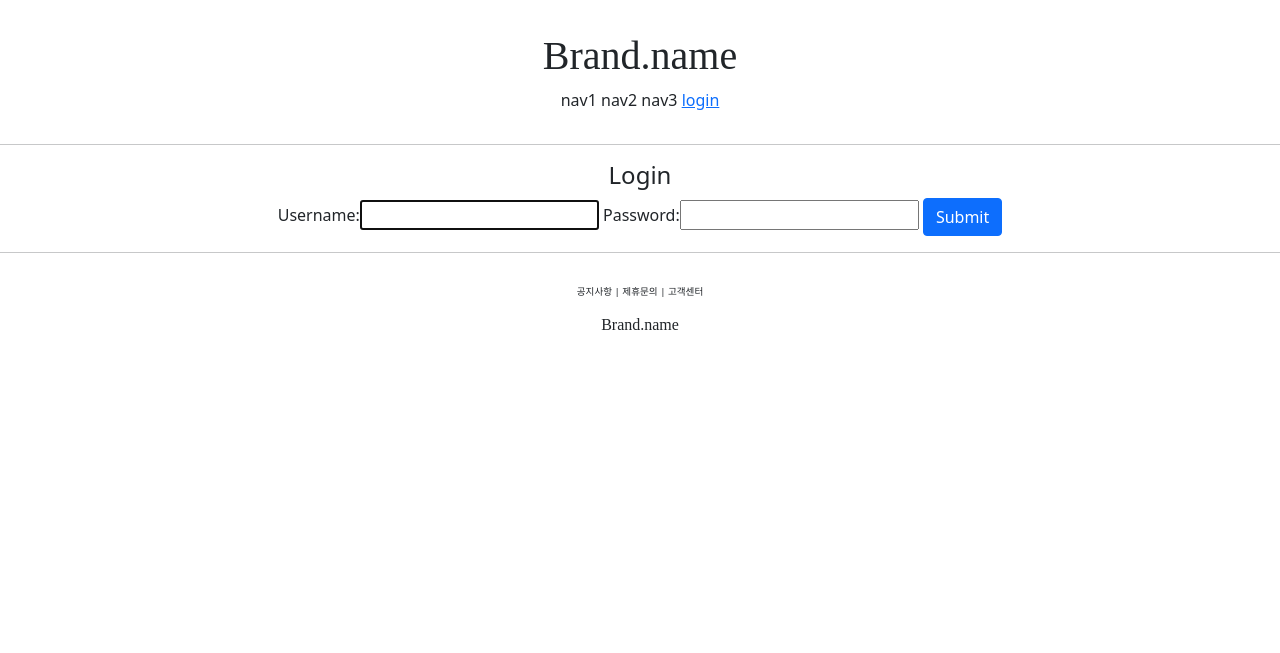
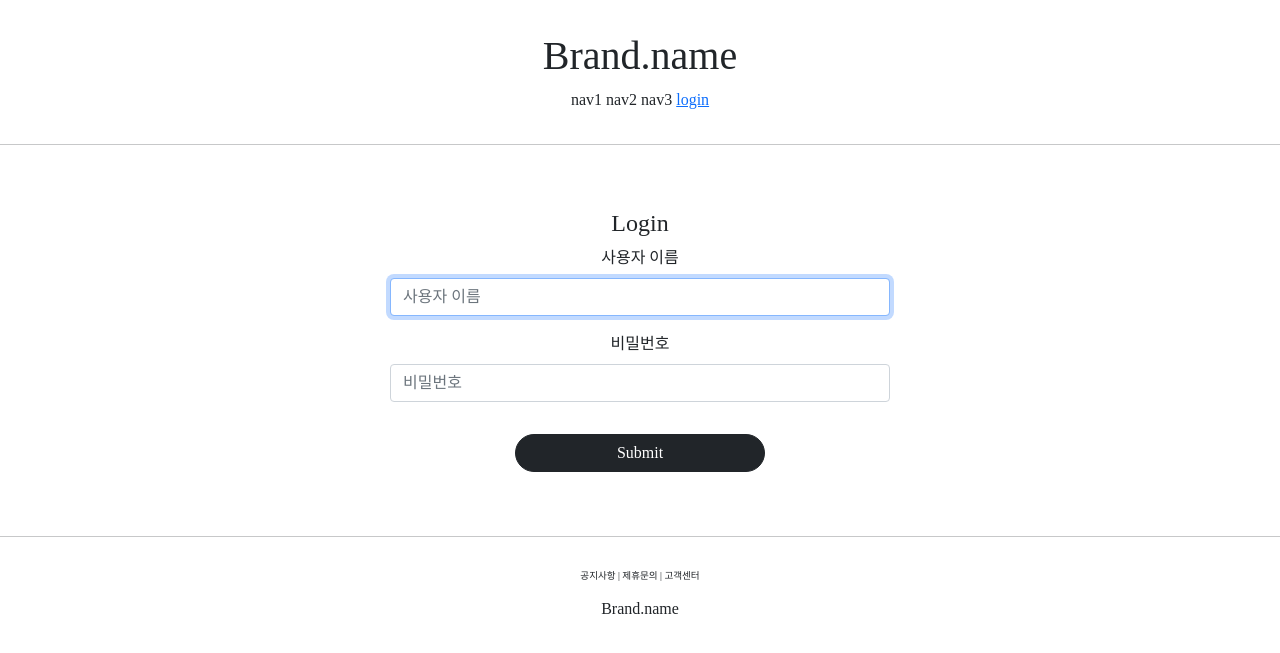
Before and after one commit to P-ws/Django-shoppingProject, a Django app: page /account/login/ in a window 1280 px wide. Shown: the top 653 px of the page. Run offline with Django 3.2, Linux system fonts and the light colour scheme; some libraries are stand-ins or nearby versions; some web fonts are replaced.

Commit message:
<bootstrap, 글꼴로 페이지 꾸미기> 1. google에 django bootstrap4쳐서 시키는대로 하기 (로드, 셋팅, 사용법 등) 2. 부트스트랩 폼으로 login, create html로 바꿔주기 3. static에 fonts라는 디렉을 만들은 후 다운로드한 파일들을 넣어주기 (복붙) 4. html head에 fonts에 대한것들을 <style>태그안에 넣어주기 5. 적용하고 싶은 곳에 font를 설정

```diff
--- a/Shopping_Project/settings.py
+++ b/Shopping_Project/settings.py
@@ -50,7 +50,8 @@ INSTALLED_APPS = [
     'django.contrib.sessions',
     'django.contrib.messages',
     'django.contrib.staticfiles',
-    'accountapp'
+    'accountapp',
+    'bootstrap4',
 ]
 
 MIDDLEWARE = [
@@ -118,7 +119,7 @@ AUTH_PASSWORD_VALIDATORS = [
 # Internationalization
 # https://docs.djangoproject.com/en/3.2/topics/i18n/
 
-LANGUAGE_CODE = 'en-us'
+LANGUAGE_CODE = 'ko'
 
 TIME_ZONE = 'UTC'
 
--- a/accountapp/templates/accountapp/login.html
+++ b/accountapp/templates/accountapp/login.html
@@ -1,15 +1,18 @@
 {% extends 'base.html' %}
+{% load bootstrap4 %}
 
 {% block content %}
-    <div style="text-align: center">
+    <div style="text-align: center; max-width:500px; margin: 4rem auto">
         <div>
             <h4>Login</h4>
         </div>
         <div>
             <form action="" method="post">
                 {% csrf_token %}
-                {{ form }}
-                <input type="submit" class="btn btn-primary">
+{# 기존의 form말고 부트스트랩에서의 폼을 연결해주기{{ form }}#}
+                  {% bootstrap_form form %}
+{#  rounded-pill은 모서리둥글게, col-12가 100%임 그래서 지금은 보모의50%사용 mt는 마진 탑 (부트스트랩용어)#}
+                <input type="submit" class="btn btn-dark rounded-pill col-6 mt-3">
             </form>
         </div>
     </div>
--- a/templates/base.html
+++ b/templates/base.html
@@ -3,7 +3,7 @@
 
 {% include 'head.html' %}
 
-<body>
+<body style="font-family: NanumBarunGothic">
     {% include 'header.html' %}
 
     <hr>
--- a/templates/head.html
+++ b/templates/head.html
@@ -15,4 +15,29 @@
 
     {#DEFAULT CSS LINK    #}
     <link rel="stylesheet" type="text/css" href="{% static 'base.css' %}">
+
+    <style>
+
+        @font-face {
+            font-family: 'NanumBarunGothic';
+            src: local('NanumBarunGothic');
+            url("{% static 'fonts/NanumBarunGothic.otf' %}") format("opentype");
+        }
+        @font-face {
+            font-family: 'NanumBarunGothicBold';
+            src: local('NanumBarunGothicBold');
+            url("{% static 'fonts/NanumBarunGothicBold.otf' %}") format("opentype");
+        }
+        @font-face {
+            font-family: 'NanumBarunGothicLight';
+            src: local('NanumBarunGothicLight');
+            url("{% static 'fonts/NanumBarunGothicLight.otf' %}") format("opentype");
+        }
+        @font-face {
+            font-family: 'NanumBarunGothicUltraLight';
+            src: local('NanumBarunGothicUltraLight');
+            url("{% static 'fonts/NanumBarunGothicUltraLight.otf' %}") format("opentype");
+        }
+
+    </style>
 </head>
```
Also changed, not shown: accountapp/templates/accountapp/create.html (+9 -3 lines), 4 other files.
